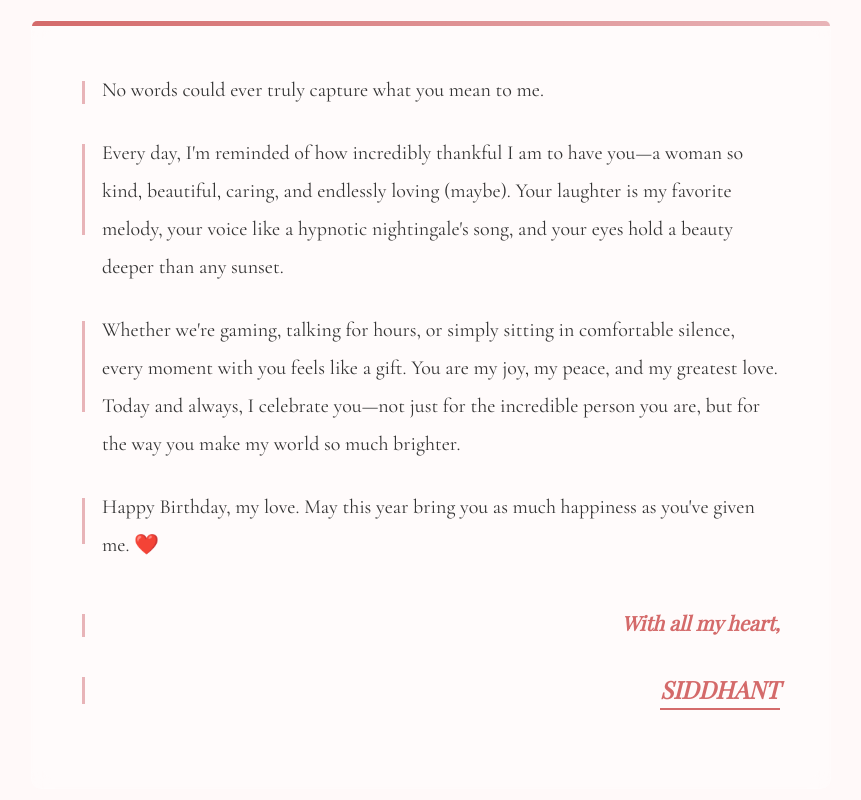
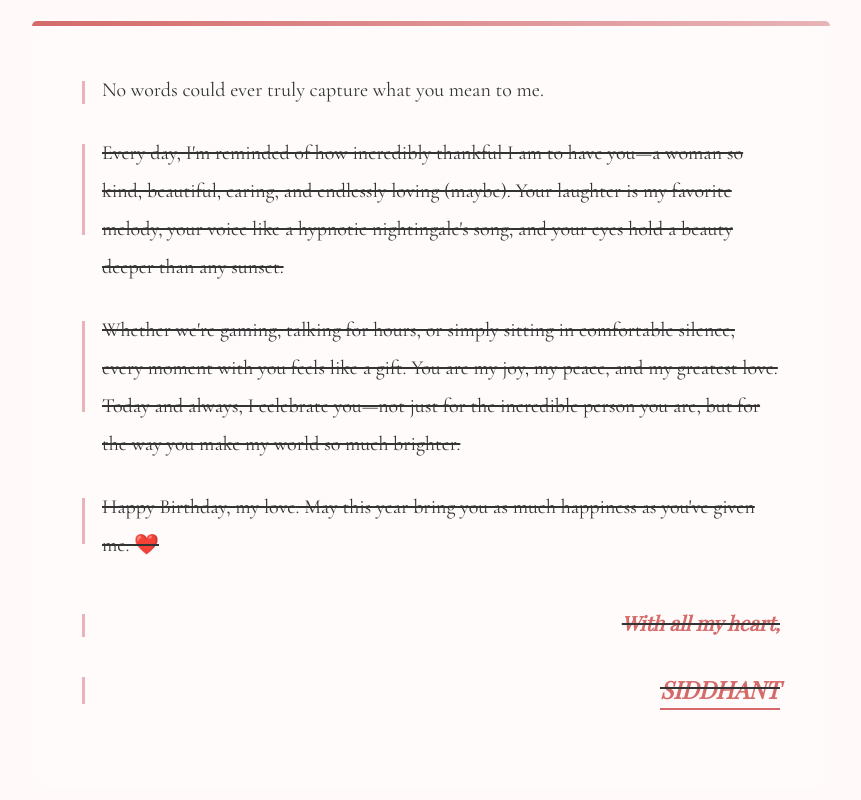
Before and after one commit to 22phnx/bkl, a plain HTML site: page index.html in a window 1280 px wide. Shown: the part 860-1660 px from the top of the page, without its empty margins (209-1070 px from the left). Drawn offline with nearby package versions, Linux system fonts and the light colour scheme; a web font is replaced by a local one.

Commit message:
implement strike thru

```diff
--- a/index.html
+++ b/index.html
@@ -3,7 +3,7 @@
 <head>
     <meta charset="UTF-8">
     <meta name="viewport" content="width=device-width, initial-scale=1.0">
-    <title>Happy Birthday, My Love</title>
+    <title>Happy Birthday, <s>My Love</s></title>
     <link href="https://fonts.googleapis.com/css2?family=Parisienne&family=Cormorant+Garamond:wght@300;400;600&family=Playfair+Display:ital,wght@0,400;1,600&display=swap" rel="stylesheet">
     <link rel="stylesheet" href="https://cdnjs.cloudflare.com/ajax/libs/animate.css/4.1.1/animate.min.css">
     <style>
@@ -405,11 +405,11 @@
     <section class="love-letter" id="love-letter">
         <p>No words could ever truly capture what you mean to me.</p>
 
-        <p>Every day, I'm reminded of how incredibly thankful I am to have you—a woman so kind, beautiful, caring, and endlessly loving (maybe). Your laughter is my favorite melody, your voice like a hypnotic nightingale's song, and your eyes hold a beauty deeper than any sunset.</p>
+        <p><s>Every day, I'm reminded of how incredibly thankful I am to have you—a woman so kind, beautiful, caring, and endlessly loving (maybe). Your laughter is my favorite melody, your voice like a hypnotic nightingale's song, and your eyes hold a beauty deeper than any sunset.</s></p>
 
-        <p>Whether we're gaming, talking for hours, or simply sitting in comfortable silence, every moment with you feels like a gift. You are my joy, my peace, and my greatest love. Today and always, I celebrate you—not just for the incredible person you are, but for the way you make my world so much brighter.</p>
+        <p><s>Whether we're gaming, talking for hours, or simply sitting in comfortable silence, every moment with you feels like a gift. You are my joy, my peace, and my greatest love. Today and always, I celebrate you—not just for the incredible person you are, but for the way you make my world so much brighter</>.</p>
 
-        <p>Happy Birthday, my love. May this year bring you as much happiness as you've given me. ❤️</p>
+        <p>Happy Birthday, <s>my love</s>. May this year bring you as much happiness as you've given me. ❤️</p>
 
         <div class="signature">
             <p>With all my heart,</p>
@@ -436,7 +436,7 @@
     <!-- Quote Section -->
     <section class="quote-section">
         <div class="quote-box">
-            <p class="quote">"I love you in every universe, mini ❤️ "</p>
+            <p class="quote">"<s>I love you in every universe, mini</s> ❤️ "</p>
             <p class="author">— <em><strong>SIDDHANT</strong></em></p>
         </div>
     </section>
```
